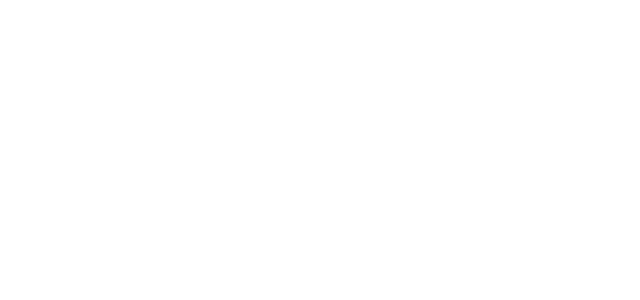
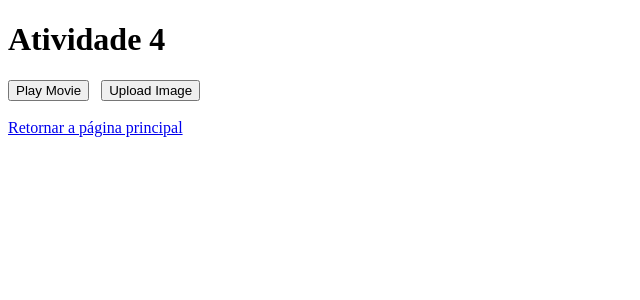
Before and after one commit to MariaClaraBrum/ProjetoReact, a React (Create React App) app: page /atividade4 in a window 1280 px wide. Before the commit this address had no page. Shown: the top 300 px of the page, without its empty margins (0-640 px from the left). Built offline with nearby package versions, Linux system fonts and the light colour scheme.

Commit message:
Add files via upload

```diff
--- /dev/null
+++ b/src/Atividade4.js
@@ -0,0 +1,17 @@
+import React from 'react';
+import ReactDOM from 'react-dom/client';
+import Componentes from './Componentes';
+import {Link}  from "react-router-dom";
+
+
+export default function Atividade4() {
+    return(
+        <>
+            <h1>Atividade 4</h1>
+            <Componentes />
+            <br />
+            <Link to="/">Retornar a página principal</Link>
+        </>
+
+    );
+}
--- /dev/null
+++ b/src/Componentes.js
@@ -0,0 +1,27 @@
+import React from 'react';
+
+export function Button(){
+    return (
+<button onClick={function handleClick() {
+    alert('You clicked me!');
+}}>Click me</button>
+    );
+}
+
+function AlertButton({ message, children}){
+    return (
+        <button onClick={() => alert(message)}>
+            {children}
+        </button>
+    );
+}
+
+export default function Toolbar(){
+    return (
+        <div>
+            <AlertButton message="Playing!">Play Movie</AlertButton>
+            &nbsp;&nbsp;&nbsp;
+            <AlertButton message="Uploading!">Upload Image</AlertButton>
+        </div>
+    );
+}
--- a/src/Home.js
+++ b/src/Home.js
@@ -16,6 +16,9 @@
                     <li>
                         <Link to="/atividade3">Atividade 3</Link>
                     </li>
+                    <li>
+                        <Link to="/atividade4">Atividade 4</Link>
+                    </li>
                 </ul>
             </nav>
         </div>
--- a/src/minhasRotas.js
+++ b/src/minhasRotas.js
@@ -4,6 +4,7 @@
 import Atividade1 from './Atividade1';
 import Atividade2 from './Atividade2';
 import Atividade3 from './Atividade3';
+import Atividade4 from './Atividade4';
 
 export default function MinhasRotas() {
     return (
@@ -13,6 +14,7 @@
         <Route path='/atividade1' element={<Atividade1 />} />
         <Route path='/atividade2' element={<Atividade2 />} />
         <Route path='/atividade3' element={<Atividade3 />} />
+        <Route path='/atividade4' element={<Atividade4 />} />
         </Routes>
         </BrowserRouter>
     );
```
Also changed, not shown: 1 other file (tests, documents, lock files or other folders).
